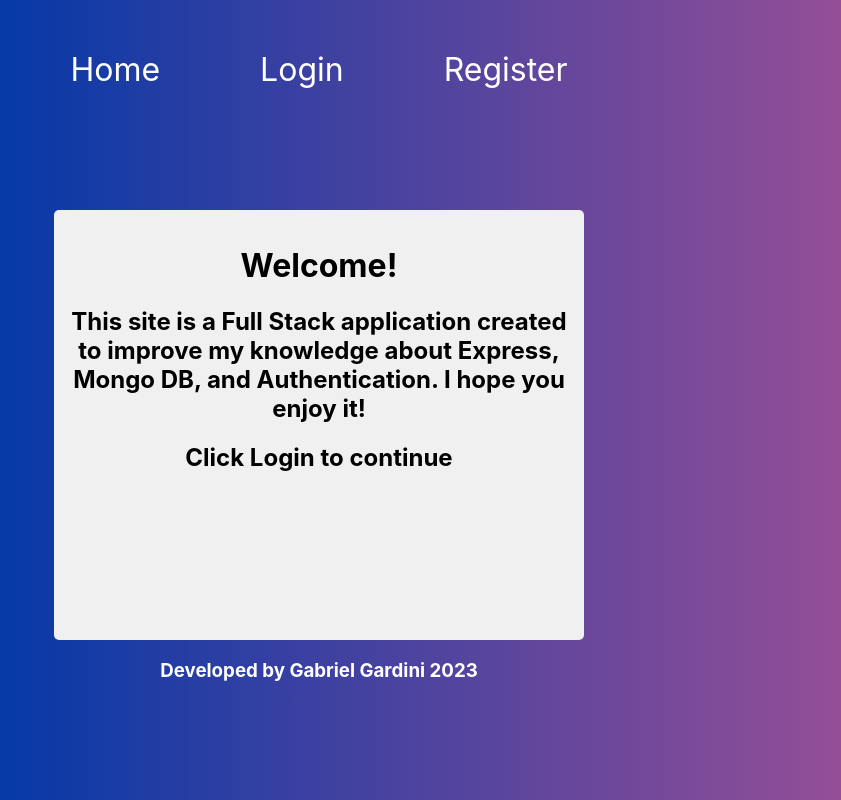
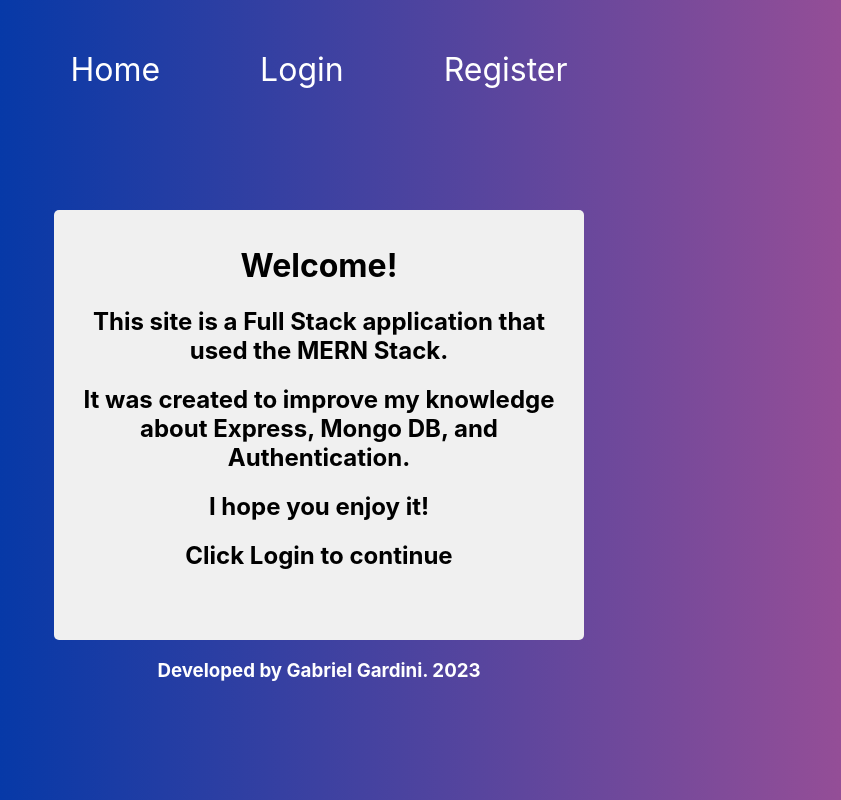
Before and after one commit to GabrielGardini/client-todo-list, a React (Create React App) app: page / in a window 1280 px wide. Shown: the whole page, without its empty margins (321-1162 px from the left). Built offline with nearby package versions, Linux system fonts and the light colour scheme; no server answers.

Commit message:
edit info

```diff
--- a/src/App.js
+++ b/src/App.js
@@ -56,7 +56,7 @@ const today = new Date();
             <Route path="/login" element={<Login/>}/>
           </Routes>
         </main>
-        <h3 style={{ color:'white',justifyContent:"center", display:"flex"}}>{`Developed by Gabriel Gardini ${today.getFullYear()}`}</h3>
+        <h3 style={{ color:'white',justifyContent:"center", display:"flex"}}>{`Developed by Gabriel Gardini. ${today.getFullYear()}`}</h3>
       </BrowserRouter>
     </UserContext.Provider >
 
--- a/src/Info.js
+++ b/src/Info.js
@@ -1,16 +1,11 @@
-import { useState, useContext } from "react";
-import axios from 'axios';
-import UserContext from "./UserContext";
-import { Navigate } from "react-router-dom";
-
-
-
 function Info(){
 
     return(
         <>
             <h1>Welcome!</h1>
-            <h2>This site is a Full Stack application created to improve my knowledge about Express, Mongo DB, and Authentication. I hope you enjoy it!</h2>
+            <h2>This site is a Full Stack application that used the MERN Stack.</h2>
+            <h2>It was created to improve my knowledge about Express, Mongo DB, and Authentication.</h2>
+            <h2>I hope you enjoy it! </h2>
             <h2>Click Login to continue</h2>
         </>
     )
```
